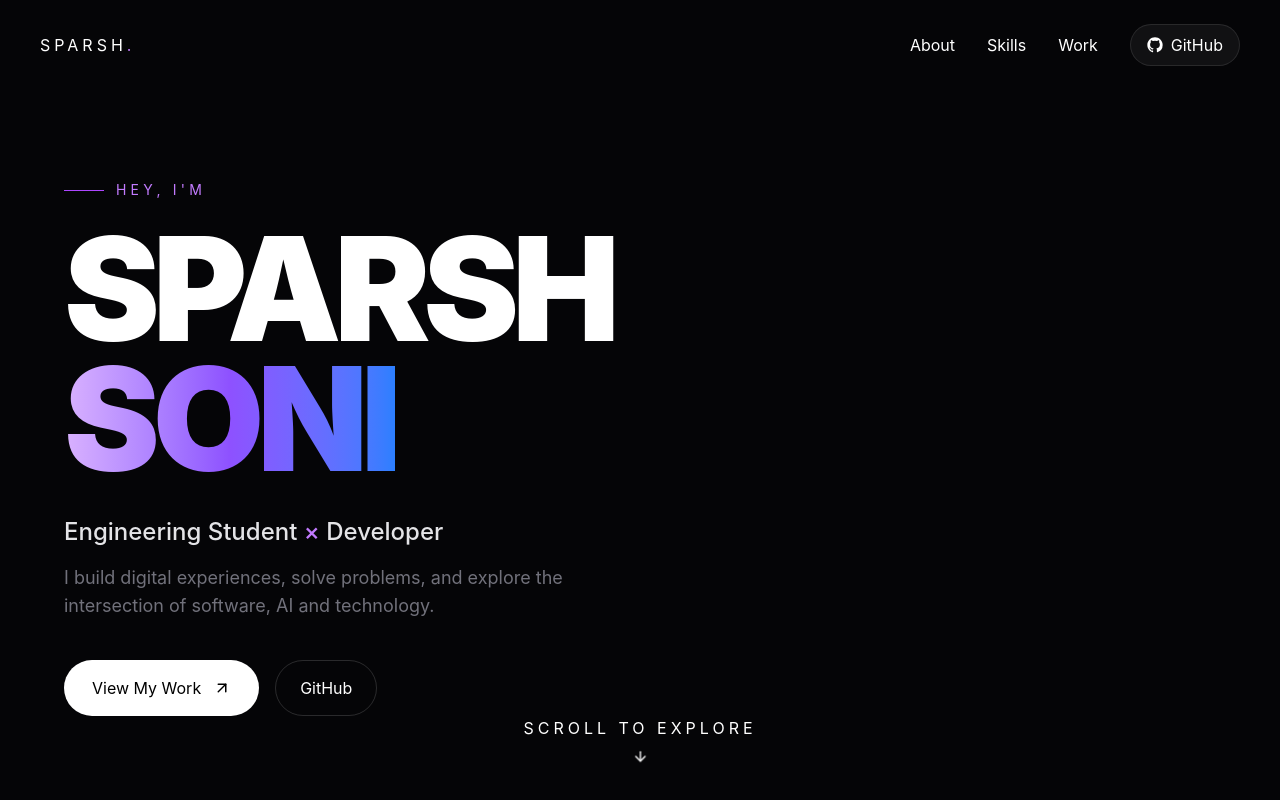
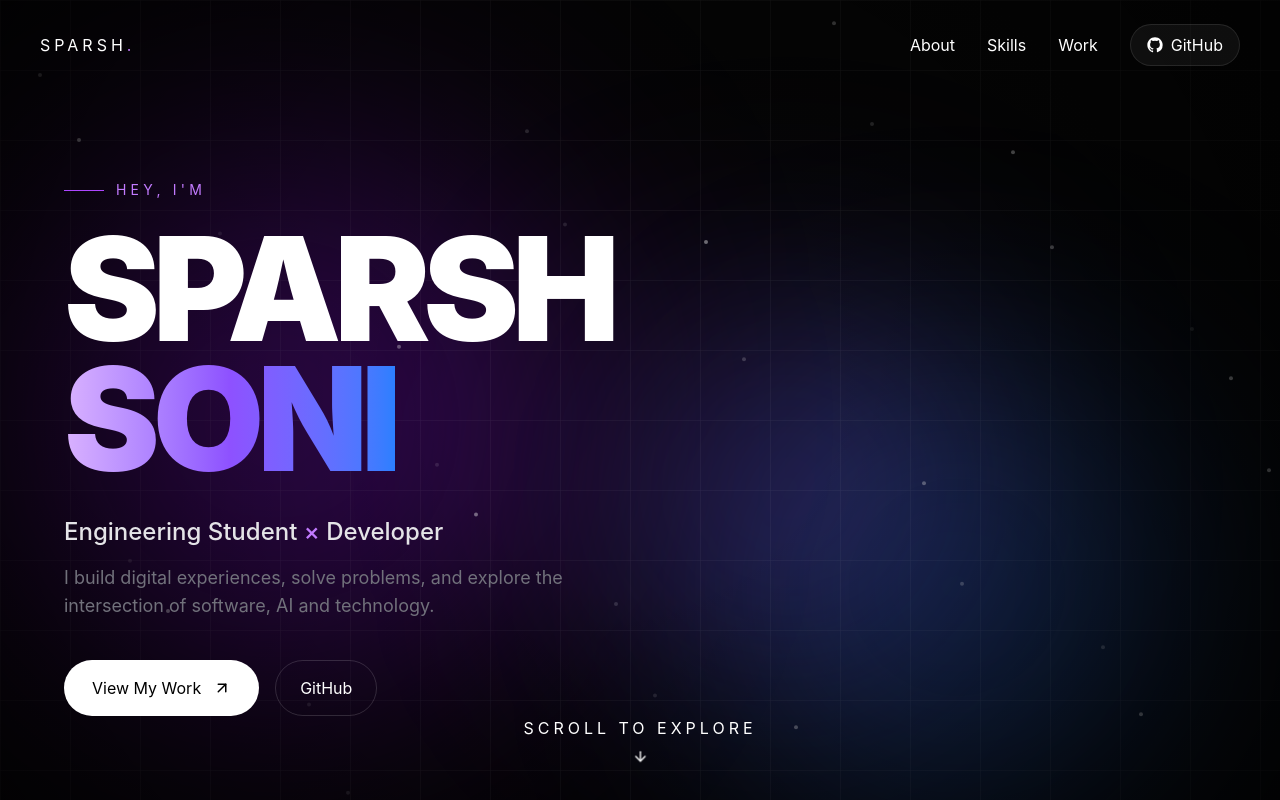
Before and after one commit to Sparsshsoni15/Sparsh-Portfolio, a React (Vite) app: page / in a window 1280 px wide. Shown: the top 800 px of the page. Built offline with nearby package versions, Linux system fonts and the light colour scheme.

Commit message:
chore: portfolio update - 2026-09-02 00:53

```diff
--- a/src/components/Background.jsx
+++ b/src/components/Background.jsx
@@ -2,11 +2,58 @@ import { motion } from "motion/react";
 
 function Background() {
   return (
-    <div className="pointer-events-none fixed inset-0 -z-10 overflow-hidden bg-[#050505]">
+    <div className="pointer-events-none fixed inset-0 z-0 overflow-hidden bg-[#050505]">
 
-      {/* Subtle grid */}
+      {/* Purple moving glow */}
+      <motion.div
+        className="absolute h-[500px] w-[500px] rounded-full bg-purple-600/30 blur-[120px]"
+        style={{ left: "-10%", top: "5%" }}
+        animate={{
+          x: [0, 180, 80, 0],
+          y: [0, 100, 220, 0],
+          scale: [1, 1.2, 0.9, 1],
+        }}
+        transition={{
+          duration: 15,
+          repeat: Infinity,
+          ease: "easeInOut",
+        }}
+      />
+
+      {/* Blue moving glow */}
+      <motion.div
+        className="absolute h-[550px] w-[550px] rounded-full bg-blue-500/25 blur-[130px]"
+        style={{ right: "-10%", top: "25%" }}
+        animate={{
+          x: [0, -180, -70, 0],
+          y: [0, 120, -100, 0],
+          scale: [1, 0.85, 1.15, 1],
+        }}
+        transition={{
+          duration: 18,
+          repeat: Infinity,
+          ease: "easeInOut",
+        }}
+      />
+
+      {/* Violet center glow */}
+      <motion.div
+        className="absolute h-[400px] w-[400px] rounded-full bg-violet-500/20 blur-[120px]"
+        style={{ left: "40%", top: "45%" }}
+        animate={{
+          x: [-100, 100, -50, -100],
+          y: [50, -100, 80, 50],
+        }}
+        transition={{
+          duration: 16,
+          repeat: Infinity,
+          ease: "easeInOut",
+        }}
+      />
+
+      {/* Grid */}
       <div
-        className="absolute inset-0 opacity-[0.035]"
+        className="absolute inset-0 opacity-[0.08]"
         style={{
           backgroundImage: `
             linear-gradient(rgba(255,255,255,0.5) 1px, transparent 1px),
@@ -16,82 +63,30 @@ function Background() {
         }}
       />
 
-      {/* Purple ambient orb */}
-      <motion.div
-        className="absolute -left-32 top-[-10%] h-[500px] w-[500px] rounded-full bg-purple-600/20 blur-[120px]"
+      {/* Floating particles */}
+      {Array.from({ length: 30 }).map((_, index) => (
+        <motion.span
+          key={index}
+          className="absolute h-1 w-1 rounded-full bg-white/50"
+          style={{
+            left: `${(index * 31) % 100}%`,
+            top: `${(index * 47) % 100}%`,
+          }}
           animate={{
-          x: [0, 100, 40, 0],
-          y: [0, 80, 160, 0],
-          scale: [1, 1.15, 0.95, 1],
+            y: [0, -40, 0],
+            opacity: [0.2, 0.8, 0.2],
           }}
           transition={{
-          duration: 18,
+            duration: 3 + (index % 4),
             repeat: Infinity,
-          ease: "easeInOut",
-        }}
-      />
-
-      {/* Blue ambient orb */}
-      <motion.div
-        className="absolute -right-40 top-[20%] h-[550px] w-[550px] rounded-full bg-blue-600/15 blur-[130px]"
-        animate={{
-          x: [0, -100, -40, 0],
-          y: [0, 100, -50, 0],
-          scale: [1, 0.9, 1.15, 1],
-        }}
-        transition={{
-          duration: 22,
-          repeat: Infinity,
-          ease: "easeInOut",
-        }}
-      />
-
-      {/* Center glow */}
-      <motion.div
-        className="absolute left-[35%] top-[45%] h-[350px] w-[350px] rounded-full bg-violet-500/10 blur-[120px]"
-        animate={{
-          x: [-50, 80, -30, -50],
-          y: [40, -60, 70, 40],
-          opacity: [0.4, 0.7, 0.35, 0.4],
-        }}
-        transition={{
-          duration: 20,
-          repeat: Infinity,
-          ease: "easeInOut",
-        }}
-      />
-
-      {/* Floating particles */}
-      <div className="absolute inset-0">
-        {Array.from({ length: 35 }).map((_, index) => (
-          <motion.span
-            key={index}
-            className="absolute h-[2px] w-[2px] rounded-full bg-white/30"
-            style={{
-              left: `${(index * 37) % 100}%`,
-              top: `${(index * 61) % 100}%`,
-            }}
-            animate={{
-              y: [0, -30, 0],
-              opacity: [0.15, 0.7, 0.15],
-              scale: [0.7, 1.3, 0.7],
-            }}
-            transition={{
-              duration: 3 + (index % 5),
-              repeat: Infinity,
-              delay: (index % 7) * 0.6,
+            delay: index * 0.15,
             ease: "easeInOut",
           }}
         />
       ))}
-      </div>
 
-      {/* Bottom fade */}
-      <div className="absolute inset-x-0 bottom-0 h-64 bg-gradient-to-t from-[#050505] to-transparent" />
-
-      {/* Vignette */}
-      <div className="absolute inset-0 bg-[radial-gradient(circle_at_center,transparent_20%,rgba(0,0,0,0.45)_100%)]" />
-
+      {/* Dark vignette */}
+      <div className="absolute inset-0 bg-[radial-gradient(circle_at_center,transparent_25%,rgba(0,0,0,0.65)_100%)]" />
     </div>
   );
 }
```
Lines whose indentation alone changed are shown as unchanged.
